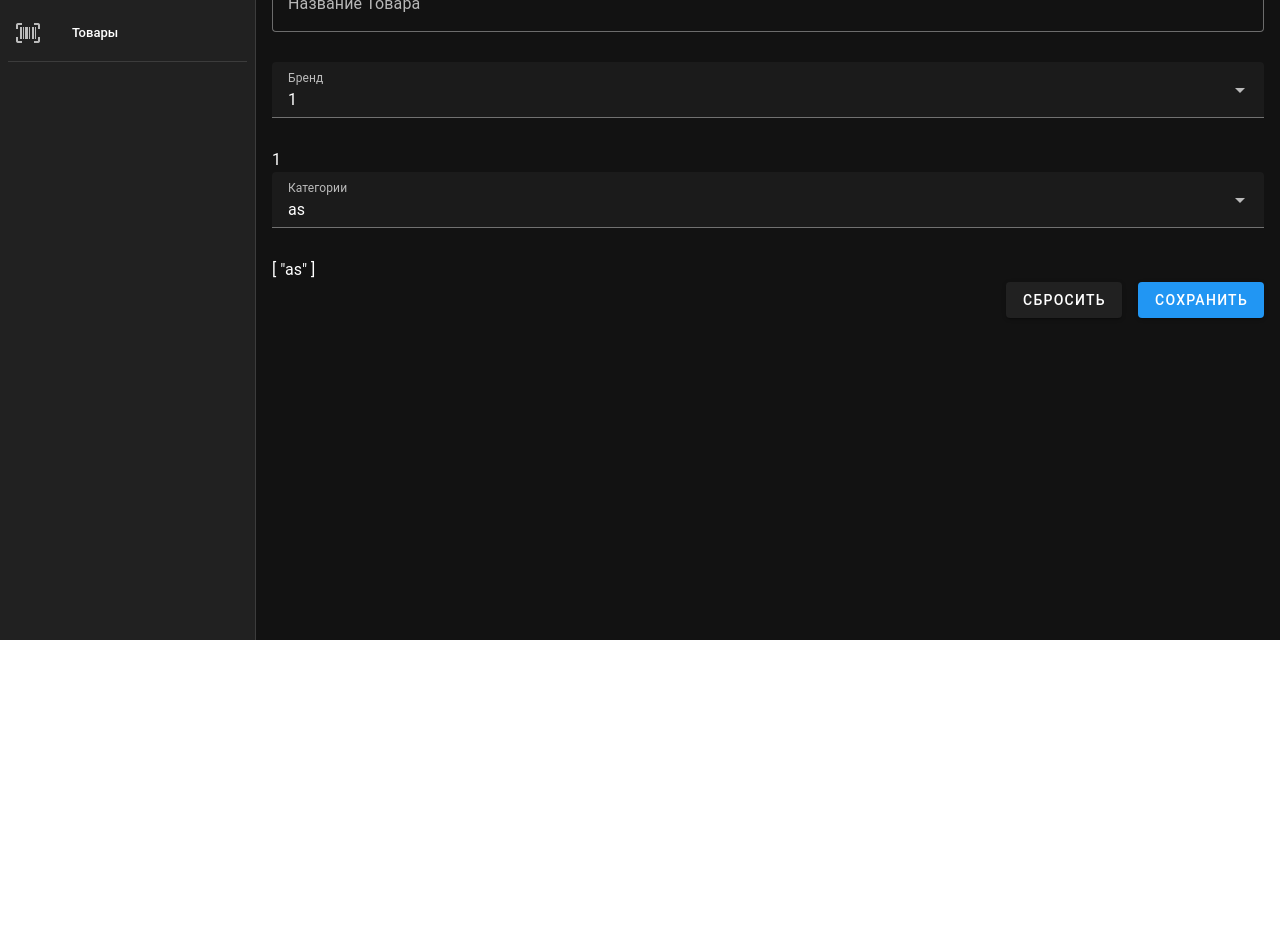
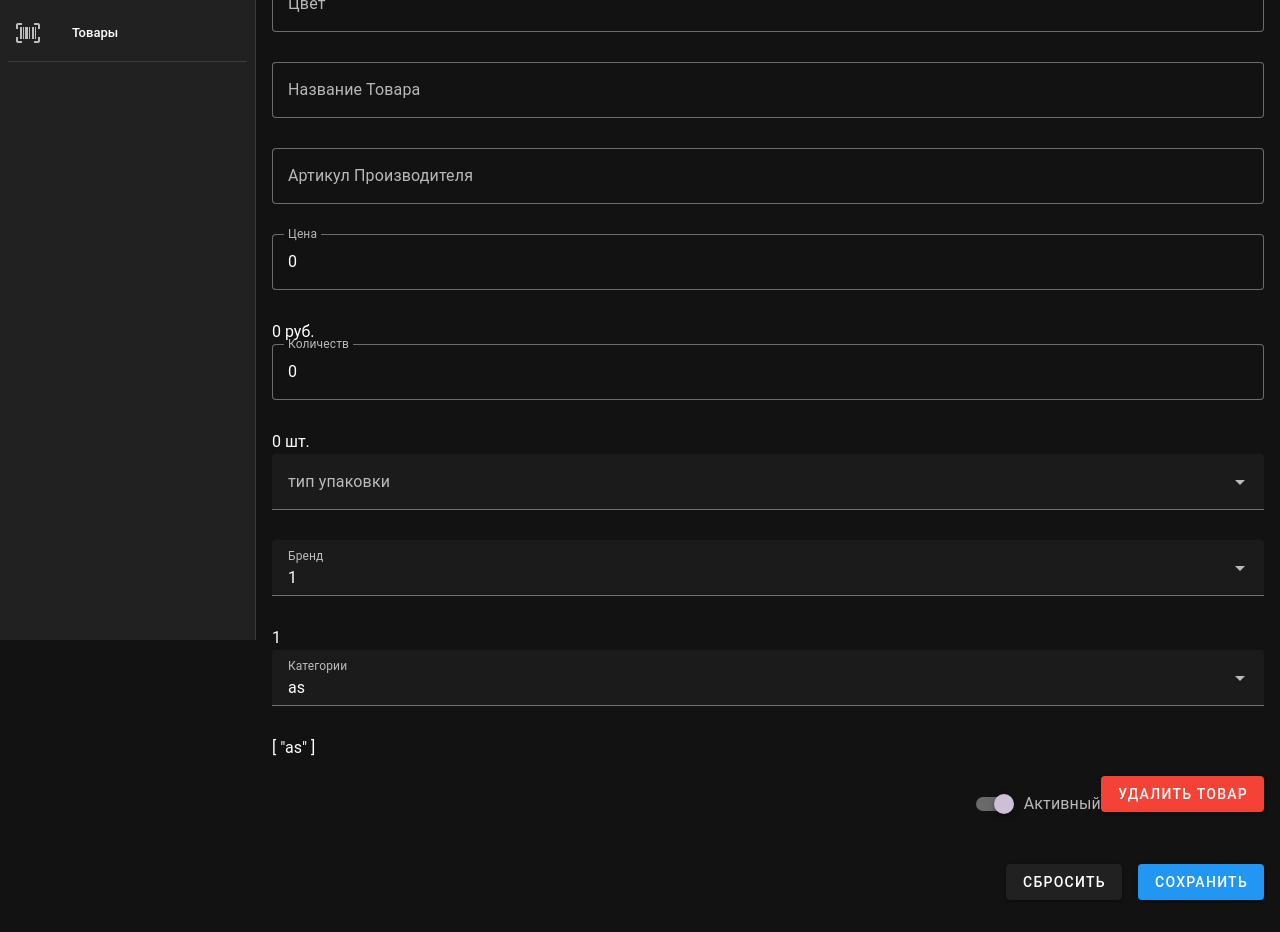
Before and after one commit to dmitriev-dmitrii/csy-admin-ui, a Vue app: page /products/create in a window 1280 px wide. Shown: the part 160-1092 px from the top of the page. Before the commit the page ends 800 px from the top, so only its background shows below. Built offline with nearby package versions, Linux system fonts and the light colour scheme.

Commit message:
Update CreateOrEditProduct.vue

```diff
--- a/src/components/products/CreateOrEditProduct.vue
+++ b/src/components/products/CreateOrEditProduct.vue
@@ -17,11 +17,54 @@
           v-model="product.name"
           :counter="10"
           :rules="nameRules"
+          label="Цвет"
+          required
+          :loading="loading"
+          variant="outlined"
+      />
+
+      <v-text-field
+          class="mb-2"
+          v-model="product.name"
+          :counter="10"
+          :rules="nameRules"
           label="Название Товара"
           required
           :loading="loading"
           variant="outlined"
+      />
+      <v-text-field
+          class="mb-2"
+          label="Артикул Производителя"
+          required
+          :loading="loading"
+          variant="outlined"
+      />
+      <v-text-field
+          class="mb-2"
+          v-model.number="product.price"
+          :rules="priceRules"
+          label="Цена"
+          required
+          :loading="loading"
+          variant="outlined"
+      />
+     <span> {{product.price}} руб.</span>
 
+      <v-text-field
+          class="mb-2"
+          v-model.number="product.count"
+          label="Количеств "
+          :loading="loading"
+          variant="outlined"
+      />
+      <span> {{product.price}} шт.</span>
+      <v-select
+          class="mb-2"
+          :loading="loading"
+          :items="['поштучно','в коробке']"
+          label="тип упаковки"
+          required
       />
 
       <v-select
@@ -45,10 +88,24 @@
           :rules="[v => !!v || 'Item is required']"
           label="Категории"
           required
+      />
 
-      />
+
+
 {{product.categories}}
-      <div class="d-flex justify-end">
+
+      <div class="d-flex justify-end py-4">
+        <v-switch label="Активный " v-model="product.isActive" hide-details/>
+        <v-btn
+            color="red"
+            :loading="loading"
+            :disabled="loading"
+        >
+          Удалить Товар
+        </v-btn>
+      </div>
+
+      <div class="d-flex justify-end py-4">
         <v-btn
             class="mr-4"
             type="reset"
@@ -82,16 +139,23 @@ export default {
       id:'',
       name: '',
       categories:['as'],
-      brand:1
+      brand:1,
+      isActive:true,
+      price:0,
+      count:0
+
     },
     isValid: true,
     loading:false,
 
     nameRules: [
-      v => !!v || 'Name is required',
-      v => (v && v.length <= 10) || 'Name must be less than 10 characters',
+      v => !!v || 'Поле обязательно',
+      v => (v && v.length <= 3) || 'Минимум 3 символа',
     ],
-
+    priceRules: [
+      v => !!v || 'Поле обязательно',
+      v => (Number.parseInt(v,10)) || 'Введите Число',
+    ],
    categoriesList: [
    'as'
     ],
```
